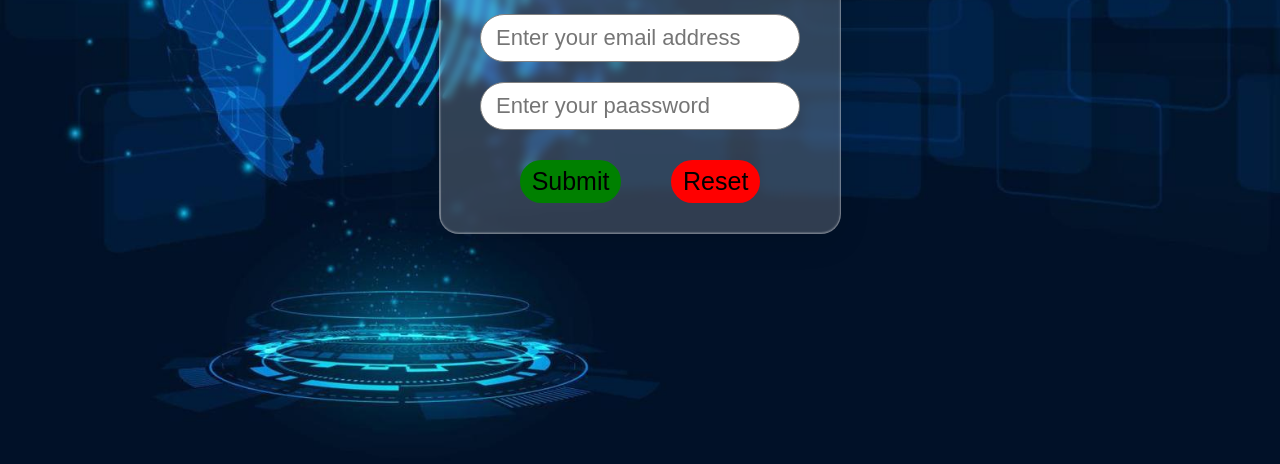
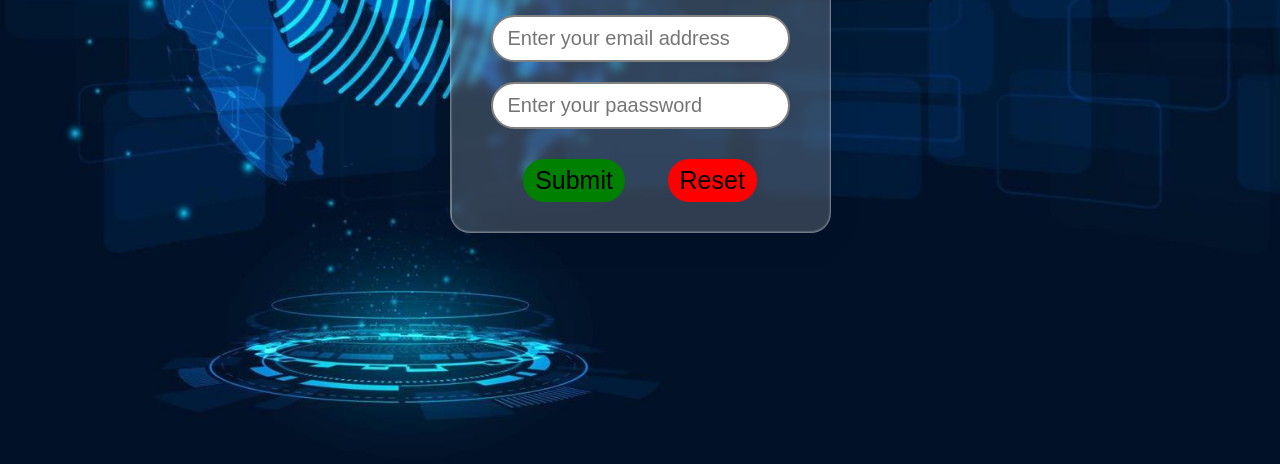
Before and after one commit to mohammedriyaz5642/login_page, a plain HTML site: page index.html in a window 1280 px wide. Shown: the part 336-800 px from the top of the page. Drawn offline with Linux system fonts and the light colour scheme.

Commit message:
Update index.html

```diff
--- a/index.html
+++ b/index.html
@@ -32,11 +32,11 @@
         }
 
         .inp-group {
-            font-size: 22px;
+            font-size: 20px;
             padding: 10px 15px;
             border-radius: 25px;
             margin: 10px;
-            border: 1px solid grey;
+            border: 2px solid grey;
         }
 
         h1 {
```
